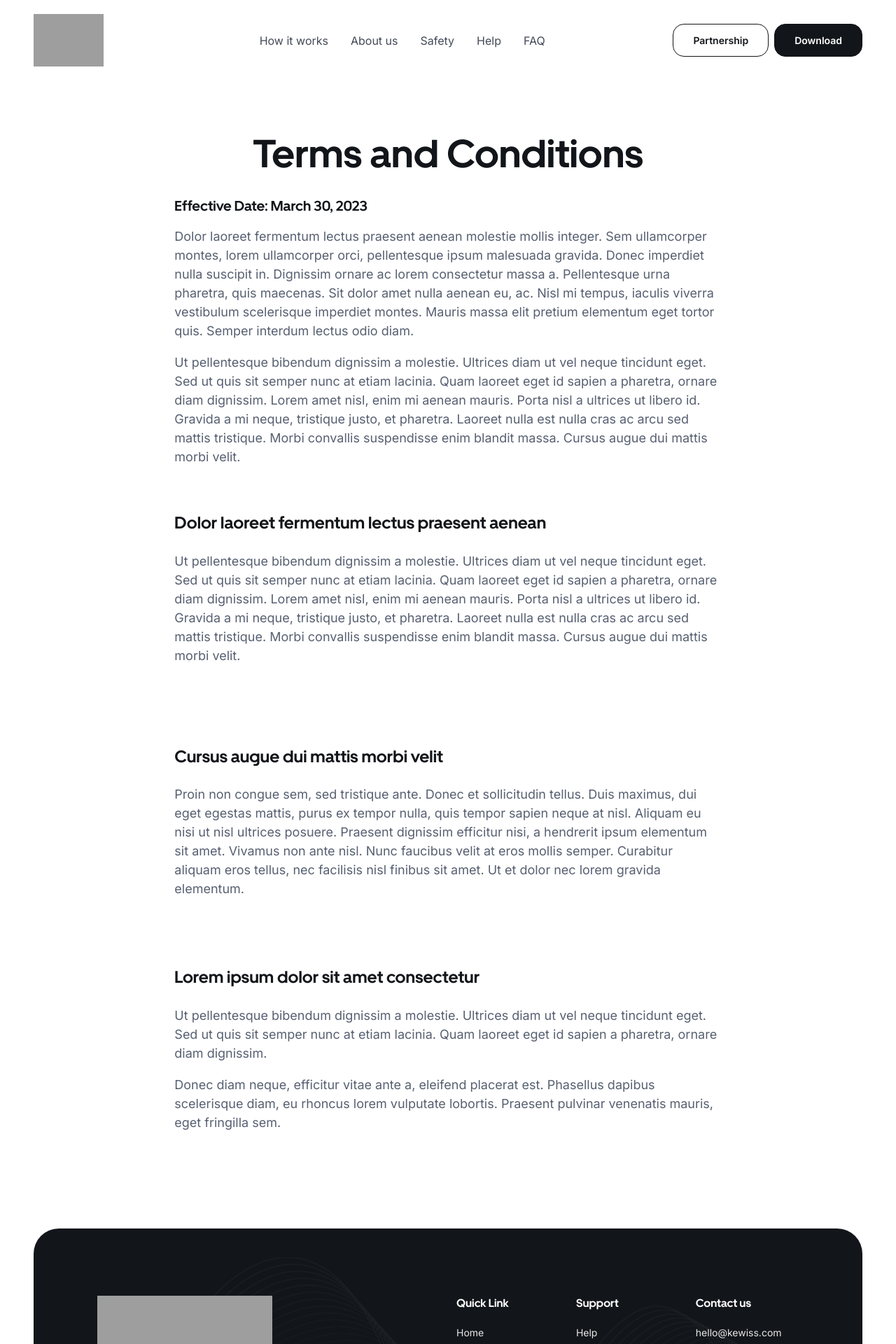
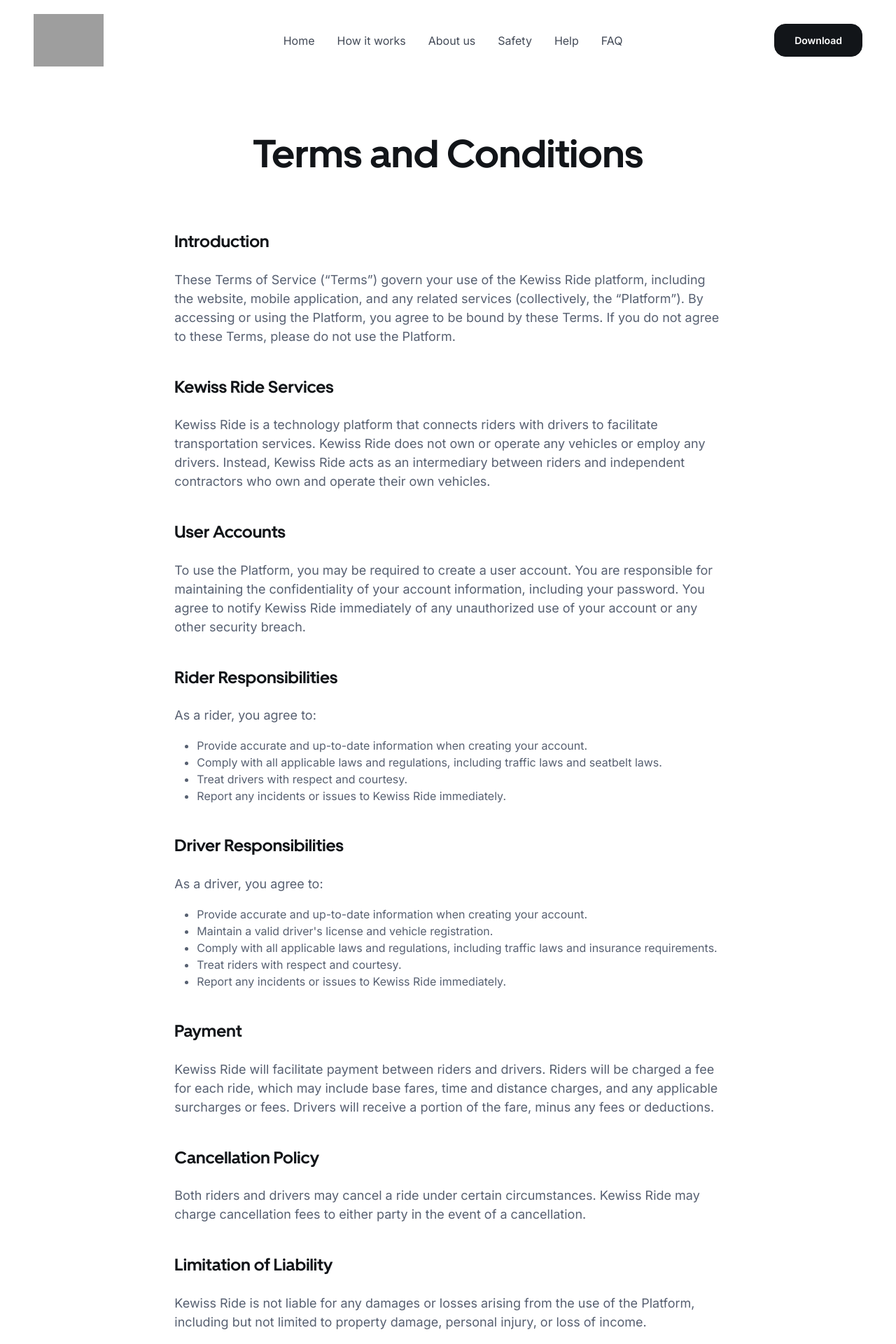
Before and after one commit to codystack/kewiss, a PHP site: page /terms in a window 1280 px wide. Shown: the top 1920 px of the page at 70% size. Run offline with PHP 8.4, Linux system fonts and the light colour scheme; grey boxes are pictures that could not be loaded.

Commit message:
terms of use  added

```diff
--- a/components/navbar.php
+++ b/components/navbar.php
@@ -6,9 +6,9 @@
                 <img src="assets/img/logoDark.svg" alt="logo" width="100">
             </a>
 
-            <a class="btn btn-outline-dark me-2 fs-sm order-lg-3 d-none d-sm-inline-flex" href="partnership">
+            <!-- <a class="btn btn-outline-dark me-2 fs-sm order-lg-3 d-none d-sm-inline-flex" href="partnership">
                 Partnership
-            </a>
+            </a> -->
 
             <a class="btn btn-dark fs-sm order-lg-3 d-none d-sm-inline-flex" href="download">
                 Download
@@ -20,6 +20,9 @@
 
             <nav class="collapse navbar-collapse" id="navbarNav">
                 <ul class="navbar-nav navbar-nav-scroll mx-auto" style="--ar-scroll-height: 520px;">
+                    <li class="nav-item">
+                        <a class="nav-link" href="./">Home</a>
+                    </li>
                     <li class="nav-item">
                         <a class="nav-link" href="how-it-works">How it works</a>
                     </li>
@@ -37,9 +40,9 @@
                     </li>
                 </ul>
                 <div class="d-sm-none p-3 mt-n3">
-                    <a class="btn btn-outline-dark me-2 fs-sm order-lg-3 d-none d-sm-inline-flex" href="partnership">
+                    <!-- <a class="btn btn-outline-dark me-2 fs-sm order-lg-3 d-none d-sm-inline-flex" href="partnership">
                         Partnership
-                    </a>
+                    </a> -->
                     <a class="btn btn-dark w-100 mb-1" href="download">
                         Download
                     </a>
--- a/index.php
+++ b/index.php
@@ -32,7 +32,7 @@ include "./components/navbar.php";
 
             <!-- Clients (visible on screens > 768px) -->
             <div class="position-absolute bottom-0 d-none d-md-block" style="left: 77.5%;">
-                <img class="position-relative z-2 d-dark-mode-none" src="https://around.createx.studio/assets/img/landing/insurance/hero/clients-light.png" width="282" alt="Google reviews">
+                <img class="position-relative z-2 d-dark-mode-none" src="./assets/img/clients-light.png" width="282" alt="Google reviews">
                 <img class="position-relative z-2 d-none d-dark-mode-block" src="https://around.createx.studio/assets/img/landing/insurance/hero/clients-dark.png" width="282" alt="Google reviews">
                 <div class="position-absolute top-0 start-0 w-100 h-100 bg-light rounded-3 shadow-sm d-dark-mode-none"></div>
                 <div class="position-absolute top-0 start-0 w-100 h-100 rounded-3 d-none d-dark-mode-block" style="background-color: #202327;"></div>
@@ -41,7 +41,7 @@ include "./components/navbar.php";
             <!-- Clients (visible on screens < 768px) -->
             <div class="d-flex flex-column flex-sm-row gap-3 pt-3 d-md-none">
                 <div class="position-relative d-flex justify-content-center w-100">
-                <img class="position-relative z-2 d-dark-mode-none" src="https://around.createx.studio/assets/img/landing/insurance/hero/clients-light.png" width="282" alt="Google reviews">
+                <img class="position-relative z-2 d-dark-mode-none" src="./assets/img/clients-light.png" width="282" alt="Google reviews">
                 <img class="position-relative z-2 d-none d-dark-mode-block" src="https://around.createx.studio/assets/img/landing/insurance/hero/clients-dark.png" width="282" alt="Google reviews">
                 <div class="position-absolute top-0 start-0 w-100 h-100 bg-light rounded-3 shadow-sm d-dark-mode-none"></div>
                 <div class="position-absolute top-0 start-0 w-100 h-100 rounded-3 d-none d-dark-mode-block" style="background-color: #202327;"></div>
--- a/terms.php
+++ b/terms.php
@@ -9,19 +9,57 @@ include "./components/navbar.php";
             <div class="row justify-content-center pt-xxl-2">
                 <div class="col-lg-9 col-xl-8">
                     <h1 class="display-4 pt-5 mt-5 text-center pb-2 pb-lg-3">Terms and Conditions</h1>
-                    <h5>Effective Date: March 30, 2023</h5>
-                    <p class="fs-lg">Dolor laoreet fermentum lectus praesent aenean molestie mollis integer. Sem ullamcorper montes, lorem ullamcorper orci, pellentesque ipsum malesuada gravida. Donec imperdiet nulla suscipit in. Dignissim ornare ac lorem consectetur massa a. Pellentesque urna pharetra, quis maecenas. Sit dolor amet nulla aenean eu, ac. Nisl mi tempus, iaculis viverra vestibulum scelerisque imperdiet montes. Mauris massa elit pretium elementum eget tortor quis. Semper interdum lectus odio diam.</p>
-                    <p class="fs-lg mb-3">Ut pellentesque bibendum dignissim a molestie. Ultrices diam ut vel neque tincidunt eget. Sed ut quis sit semper nunc at etiam lacinia. Quam laoreet eget id sapien a pharetra, ornare diam dignissim. Lorem amet nisl, enim mi aenean mauris. Porta nisl a ultrices ut libero id. Gravida a mi neque, tristique justo, et pharetra. Laoreet nulla est nulla cras ac arcu sed mattis tristique. Morbi convallis suspendisse enim blandit massa. Cursus augue dui mattis morbi velit.</p>
-                    <h2 class="h4 mb-lg-4 pt-3 pt-md-4 pt-xl-5">Dolor laoreet fermentum lectus praesent aenean</h2>
-                    <p class="fs-lg pb-4 pb-xl-5">Ut pellentesque bibendum dignissim a molestie. Ultrices diam ut vel neque tincidunt eget. Sed ut quis sit semper nunc at etiam lacinia. Quam laoreet eget id sapien a pharetra, ornare diam dignissim. Lorem amet nisl, enim mi aenean mauris. Porta nisl a ultrices ut libero id. Gravida a mi neque, tristique justo, et pharetra. Laoreet nulla est nulla cras ac arcu sed mattis tristique. Morbi convallis suspendisse enim blandit massa. Cursus augue dui mattis morbi velit.</p>
+                    <h2 class="h4 mb-lg-4 pt-3 pt-md-4 pt-xl-5">Introduction</h2>
+                    <p class="fs-lg">These Terms of Service (“Terms”) govern your use of the Kewiss Ride platform, including the website, mobile application, and any related services (collectively, the “Platform”). By accessing or using the Platform, you agree to be bound by these Terms. If you do not agree to these Terms, please do not use the Platform.</p>
 
-                    <h2 class="h4 mb-lg-4 pt-3 pt-md-4 pt-xl-5">Cursus augue dui mattis morbi velit</h2>
-                    <p class="fs-lg pb-2 pb-lg-0 mb-4 mb-lg-5">Proin non congue sem, sed tristique ante. Donec et sollicitudin tellus. Duis maximus, dui eget egestas mattis, purus ex tempor nulla, quis tempor sapien neque at nisl. Aliquam eu nisi ut nisl ultrices posuere. Praesent dignissim efficitur nisi, a hendrerit ipsum elementum sit amet. Vivamus non ante nisl. Nunc faucibus velit at eros mollis semper. Curabitur aliquam eros tellus, nec facilisis nisl finibus sit amet. Ut et dolor nec lorem gravida elementum.</p>
+                    <h2 class="h4 mb-lg-4 pt-2 pt-md-3 pt-xl-4">Kewiss Ride Services</h2>
+                    <p class="fs-lg">Kewiss Ride is a technology platform that connects riders with drivers to facilitate transportation services. Kewiss Ride does not own or operate any vehicles or employ any drivers. Instead, Kewiss Ride acts as an intermediary between riders and independent contractors who own and operate their own vehicles.</p>
 
-                    <h2 class="h4 mb-lg-4 pt-3 pt-md-4 pt-xl-5">Lorem ipsum dolor sit amet consectetur</h2>
-                    <p class="fs-lg">Ut pellentesque bibendum dignissim a molestie. Ultrices diam ut vel neque tincidunt eget. Sed ut quis sit semper nunc at etiam lacinia. Quam laoreet eget id sapien a pharetra, ornare diam dignissim.</p>
+                    <h2 class="h4 mb-lg-4 pt-2 pt-md-3 pt-xl-4">User Accounts</h2>
+                    <p class="fs-lg">To use the Platform, you may be required to create a user account. You are responsible for maintaining the confidentiality of your account information, including your password. You agree to notify Kewiss Ride immediately of any unauthorized use of your account or any other security breach.</p>
 
-                    <p class="fs-lg">Donec diam neque, efficitur vitae ante a, eleifend placerat est. Phasellus dapibus scelerisque diam, eu rhoncus lorem vulputate lobortis. Praesent pulvinar venenatis mauris, eget fringilla sem.</p>
+                    <h2 class="h4 mb-lg-4 pt-2 pt-md-3 pt-xl-4">Rider Responsibilities</h2>
+                    <p class="fs-lg">As a rider, you agree to:
+                        <ul>
+                            <li>Provide accurate and up-to-date information when creating your account.</li>
+                            <li>Comply with all applicable laws and regulations, including traffic laws and seatbelt laws.</li>
+                            <li>Treat drivers with respect and courtesy.</li>
+                            <li>Report any incidents or issues to Kewiss Ride immediately.</li>
+                        </ul>
+                    </p>
+
+                    <h2 class="h4 mb-lg-4 pt-2 pt-md-3 pt-xl-4">Driver Responsibilities</h2>
+                    <p class="fs-lg">As a driver, you agree to:
+                        <ul>
+                            <li>Provide accurate and up-to-date information when creating your account.</li>
+                            <li>Maintain a valid driver's license and vehicle registration.</li>
+                            <li>Comply with all applicable laws and regulations, including traffic laws and insurance requirements.</li>
+                            <li>Treat riders with respect and courtesy.</li>
+                            <li>Report any incidents or issues to Kewiss Ride immediately.</li>
+                        </ul>
+                    </p>
+
+                    <h2 class="h4 mb-lg-4 pt-2 pt-md-3 pt-xl-4">Payment</h2>
+                    <p class="fs-lg">Kewiss Ride will facilitate payment between riders and drivers. Riders will be charged a fee for each ride, which may include base fares, time and distance charges, and any applicable surcharges or fees. Drivers will receive a portion of the fare, minus any fees or deductions.</p>
+
+                    <h2 class="h4 mb-lg-4 pt-2 pt-md-3 pt-xl-4">Cancellation Policy</h2>
+                    <p class="fs-lg">Both riders and drivers may cancel a ride under certain circumstances. Kewiss Ride may charge cancellation fees to either party in the event of a cancellation.</p>
+
+                    <h2 class="h4 mb-lg-4 pt-2 pt-md-3 pt-xl-4">Limitation of Liability</h2>
+                    <p class="fs-lg">Kewiss Ride is not liable for any damages or losses arising from the use of the Platform, including but not limited to property damage, personal injury, or loss of income.</p>
+
+                    <h2 class="h4 mb-lg-4 pt-2 pt-md-3 pt-xl-4">Indemnification</h2>
+                    <p class="fs-lg">You agree to indemnify and hold Kewiss Ride harmless from any claims, liabilities, damages, or losses arising from your use of the Platform or your violation of these Terms.</p>
+
+                    <h2 class="h4 mb-lg-4 pt-2 pt-md-3 pt-xl-4">Governing Law</h2>
+                    <p class="fs-lg">These Terms shall be governed by and construed in accordance with the laws of the Federal Republic of Nigeria.</p>
+
+                    <h2 class="h4 mb-lg-4 pt-2 pt-md-3 pt-xl-4">Modifications</h2>
+                    <p class="fs-lg">Kewiss Ride may modify these Terms from time to time. Your continued use of the Platform after such modifications constitutes your acceptance of the modified Terms.</p>
+
+                    <h2 class="h4 mb-lg-4 pt-2 pt-md-3 pt-xl-4">Contact Information</h2>
+                    <p class="fs-lg">If you have any questions about these Terms or the Platform, please contact Kewiss Ride at hello@kewissride.com.</p>
+                    <p class="fs-lg">By using the Kewiss Ride Platform, you agree to these Terms of Service.</p>
                 </div>
             </div>
         </section>
```
Also changed, not shown: components/navbar_alt.php (+7 -4 lines).
